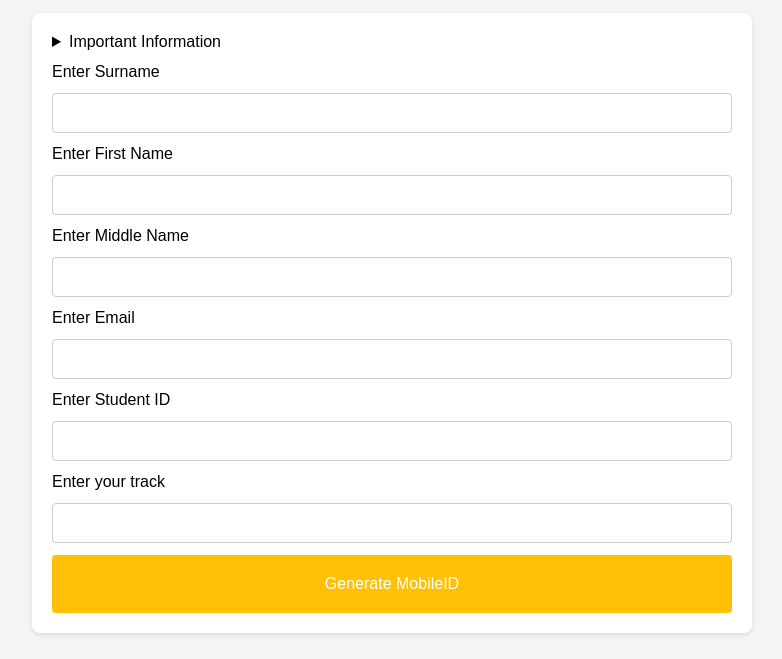
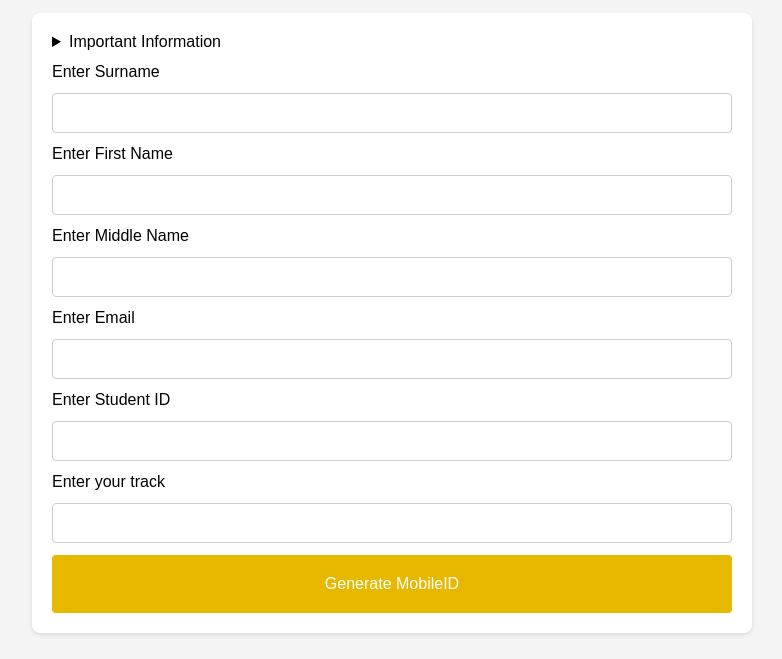
Before and after one commit to realMoyosore/AltSchool-Student-MobileID-Generator, a website: page index.html in a window 1280 px wide. In both pictures the pointer is over the button "Generate MobileID". Shown: the part 141-800 px from the top of the page, without its empty margins (248-1030 px from the left). Drawn offline with nearby package versions, Linux system fonts and the light colour scheme.

Commit message:
btn hover

```diff
--- a/style.css
+++ b/style.css
@@ -37,6 +37,11 @@ button {
   transition: background-color 0.3s ease;
 }
 
+button:hover {
+  background-color: #e6b800;
+}
+
+
 @media print {
   body {
     font-family: Arial, sans-serif;
```
